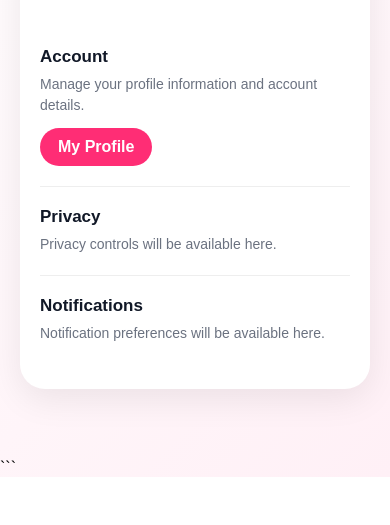
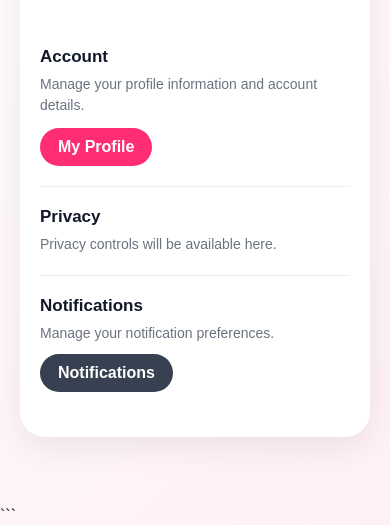
Before and after one commit to mutonipapias40-sys/XLOVE, a website: page settings.html in a window 390 px wide. Shown: the part 392-917 px from the top of the page. Before the commit the page ends 869 px from the top, so only its background shows below. Drawn offline with Linux system fonts and the light colour scheme.

Commit message:
Refactor settings.html for improved structure and style

```diff
--- a/settings.html
+++ b/settings.html
@@ -17,6 +17,7 @@
         body {
             min-height: 100vh;
             background: linear-gradient(135deg, #fff, #fff0f6);
+            color: #111827;
         }
 
         header {
@@ -108,7 +109,8 @@
             line-height: 1.5;
         }
 
-        .profile-link {
+        .profile-link,
+        .notification-link {
             display: inline-block;
             margin-top: 12px;
             padding: 10px 18px;
@@ -117,6 +119,11 @@
             text-decoration: none;
             border-radius: 20px;
             font-weight: bold;
+        }
+
+        .notification-link {
+            background: #374151;
+            margin-left: 8px;
         }
 
         @media (max-width: 700px) {
@@ -130,6 +137,11 @@
 
             .settings-card {
                 padding: 25px 20px;
+            }
+
+            .notification-link {
+                margin-left: 0;
+                margin-top: 10px;
             }
         }
     </style>
@@ -167,7 +179,9 @@
         </p>
 
         <div class="setting-item">
+
             <h2>Account</h2>
+
             <p>
                 Manage your profile information and account details.
             </p>
@@ -175,20 +189,31 @@
             <a href="profile.html" class="profile-link">
                 My Profile
             </a>
+
         </div>
 
         <div class="setting-item">
+
             <h2>Privacy</h2>
+
             <p>
                 Privacy controls will be available here.
             </p>
+
         </div>
 
         <div class="setting-item">
+
             <h2>Notifications</h2>
+
             <p>
-                    Notification preferences will be available here.
+                Manage your notification preferences.
             </p>
+
+            <a href="notifications.html" class="notification-link">
+                Notifications
+            </a>
+
         </div>
 
     </div>
@@ -196,10 +221,15 @@
 </main>
 
 <script>
+
 function logout() {
+
     localStorage.removeItem("xloveUser");
+
     window.location.href = "index.html";
+
 }
+
 </script>
 
 </body>
```
Lines whose indentation alone changed are shown as unchanged.
